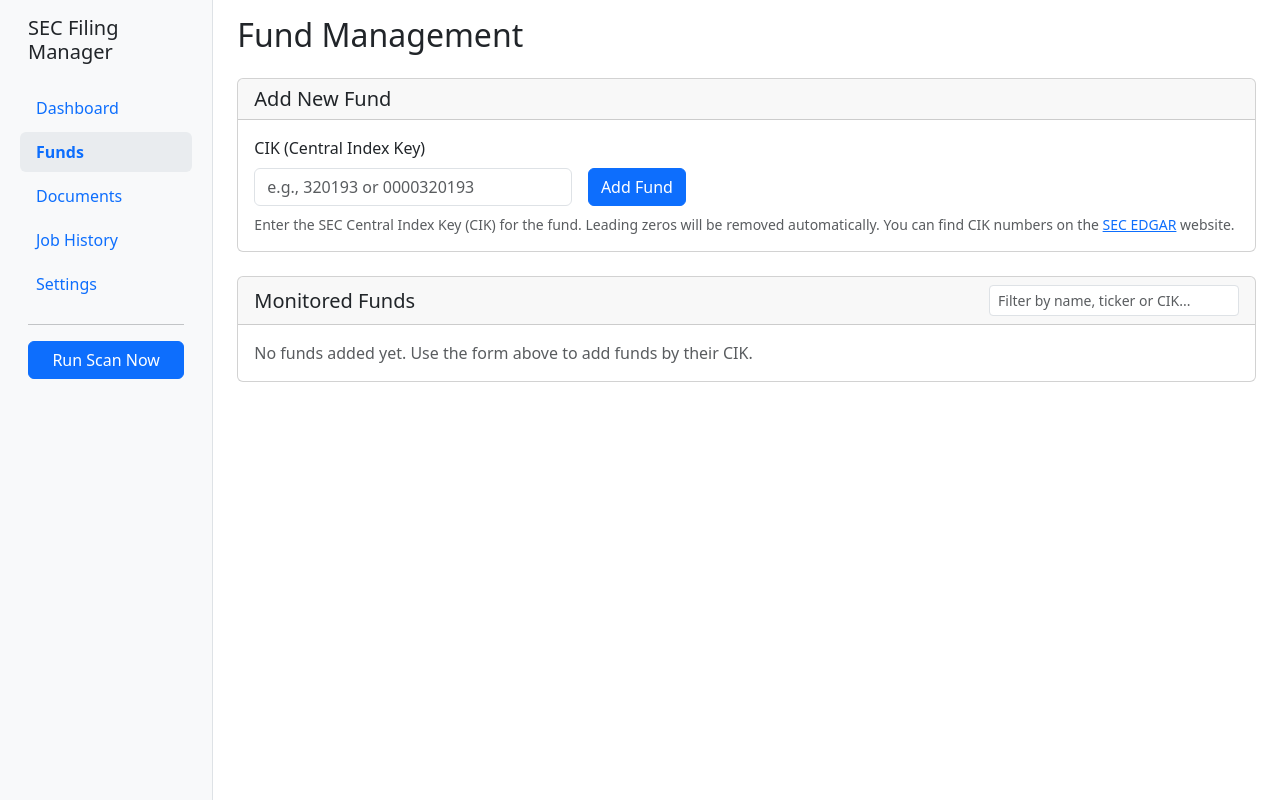
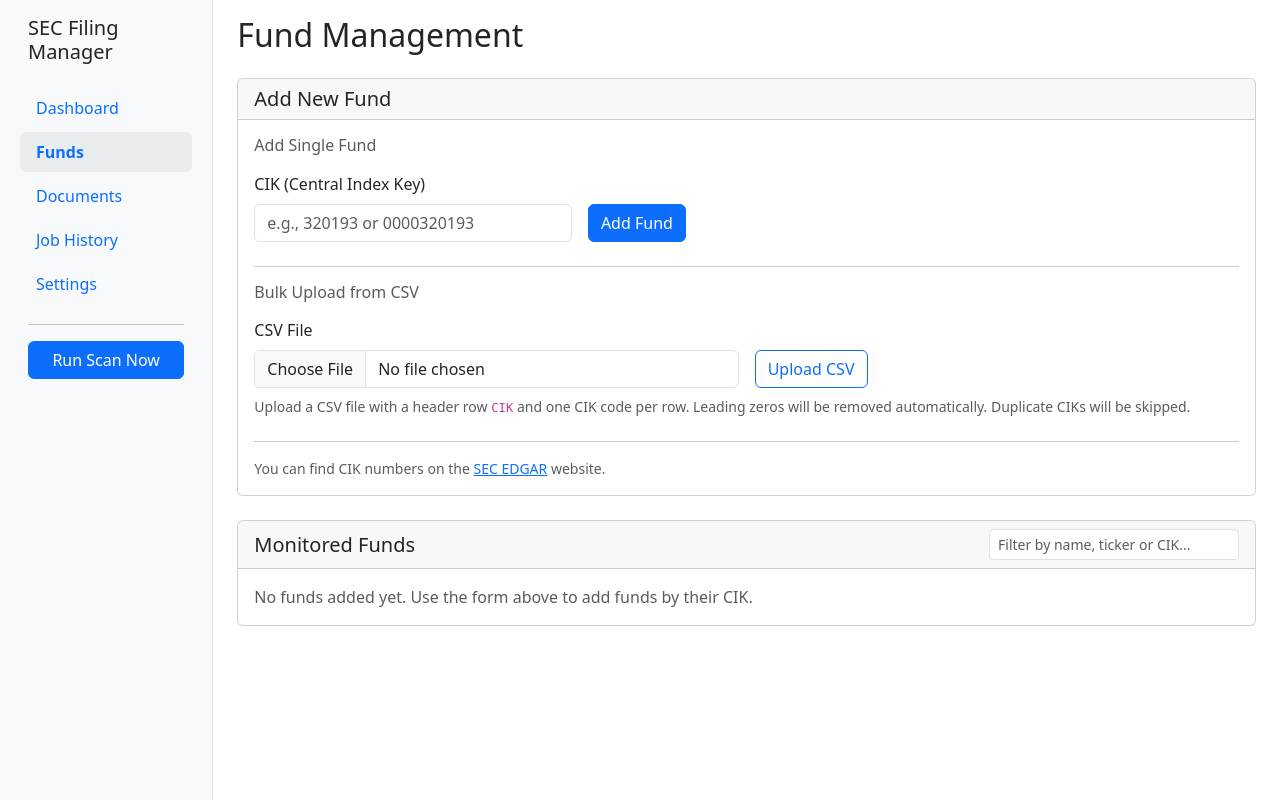
Before and after one commit to spoondev/sec-fam-solution, a FastAPI app: page /funds in a window 1280 px wide. Run offline with FastAPI, Linux system fonts and the light colour scheme.

Commit message:
Add bulk CSV upload for funds
Allow users to upload a CSV file with a CIK column to add multiple
funds at once. Includes validation for numeric-only CIKs, duplicate
detection, and clear error reporting for any issues.

Co-Authored-By: Claude Sonnet 4.5 <noreply@anthropic.com>

```diff
--- a/app/api/routes.py
+++ b/app/api/routes.py
@@ -1,11 +1,13 @@
 """FastAPI route definitions"""
 
-from fastapi import APIRouter, Depends, Request, Form, HTTPException, BackgroundTasks
+from fastapi import APIRouter, Depends, Request, Form, HTTPException, BackgroundTasks, UploadFile, File
 from fastapi.responses import HTMLResponse, RedirectResponse, JSONResponse
 from fastapi.templating import Jinja2Templates
 from sqlalchemy.orm import Session
 from pathlib import Path
 import logging
+import csv
+import io
 
 from app.database import get_db
 from app.services.fund_service import FundService
@@ -96,6 +98,127 @@ async def add_fund(
             url=f"/funds?error=Failed to add fund: {str(e)}",
             status_code=303
         )
+
+
+@router.post("/funds/bulk", response_class=HTMLResponse)
+async def bulk_add_funds(
+    request: Request,
+    csv_file: UploadFile = File(...),
+    db: Session = Depends(get_db)
+):
+    """Bulk add funds from CSV file"""
+    fund_service = FundService(db)
+    document_service = DocumentService(db)
+
+    # Result tracking
+    result = {
+        "added": 0,
+        "skipped_duplicates": [],
+        "invalid_ciks": [],
+        "errors": []
+    }
+
+    try:
+        # Read and decode CSV content
+        content = await csv_file.read()
+        try:
+            text_content = content.decode('utf-8')
+        except UnicodeDecodeError:
+            text_content = content.decode('latin-1')
+
+        # Parse CSV
+        csv_reader = csv.DictReader(io.StringIO(text_content))
+
+        # Check for CIK column
+        if not csv_reader.fieldnames or 'CIK' not in [f.upper() for f in csv_reader.fieldnames]:
+            # Re-render the page with error
+            funds = fund_service.get_all_funds()
+            funds_with_latest = []
+            for fund in funds:
+                latest_doc = document_service.get_latest_document_for_fund(fund.id)
+                funds_with_latest.append({"fund": fund, "latest_document": latest_doc})
+
+            return templates.TemplateResponse("funds.html", {
+                "request": request,
+                "funds_with_latest": funds_with_latest,
+                "error": "CSV file must have a 'CIK' column header",
+            })
+
+        # Find the actual CIK column name (case-insensitive)
+        cik_column = next(f for f in csv_reader.fieldnames if f.upper() == 'CIK')
+
+        # Get existing CIKs for duplicate checking
+        existing_ciks = {fund.cik for fund in fund_service.get_all_funds()}
+
+        # Process each row
+        ciks_to_add = []
+        for row in csv_reader:
+            cik_raw = row.get(cik_column, '').strip()
+
+            if not cik_raw:
+                continue
+
+            # Validate: CIK must be numeric only
+            if not cik_raw.replace('0', '').isdigit() and cik_raw != '0':
+                # Check if it's actually numeric (could be all zeros or have leading zeros)
+                if not cik_raw.isdigit():
+                    result["invalid_ciks"].append(cik_raw)
+                    continue
+
+            # Format: strip leading zeros
+            cik_clean = cik_raw.lstrip("0") or "0"
+
+            # Check for duplicates against existing funds
+            if cik_clean in existing_ciks:
+                result["skipped_duplicates"].append(cik_clean)
+                continue
+
+            # Check for duplicates within the CSV itself
+            if cik_clean in [c for c, _ in ciks_to_add]:
+                continue
+
+            ciks_to_add.append((cik_clean, cik_raw))
+
+        # Add valid CIKs
+        for cik_clean, cik_raw in ciks_to_add:
+            try:
+                await fund_service.add_fund(cik_clean)
+                result["added"] += 1
+            except ValueError as e:
+                # Already exists (race condition) or other validation error
+                if "already exists" in str(e).lower():
+                    result["skipped_duplicates"].append(cik_clean)
+                else:
+                    result["errors"].append({"cik": cik_clean, "message": str(e)})
+            except Exception as e:
+                result["errors"].append({"cik": cik_clean, "message": str(e)})
+
+    except Exception as e:
+        logger.exception(f"Error processing CSV: {e}")
+        funds = fund_service.get_all_funds()
+        funds_with_latest = []
+        for fund in funds:
+            latest_doc = document_service.get_latest_document_for_fund(fund.id)
+            funds_with_latest.append({"fund": fund, "latest_document": latest_doc})
+
+        return templates.TemplateResponse("funds.html", {
+            "request": request,
+            "funds_with_latest": funds_with_latest,
+            "error": f"Error processing CSV file: {str(e)}",
+        })
+
+    # Re-fetch funds to show updated list
+    funds = fund_service.get_all_funds()
+    funds_with_latest = []
+    for fund in funds:
+        latest_doc = document_service.get_latest_document_for_fund(fund.id)
+        funds_with_latest.append({"fund": fund, "latest_document": latest_doc})
+
+    return templates.TemplateResponse("funds.html", {
+        "request": request,
+        "funds_with_latest": funds_with_latest,
+        "bulk_result": result,
+    })
 
 
 @router.post("/funds/{fund_id}/toggle")
--- a/app/templates/funds.html
+++ b/app/templates/funds.html
@@ -11,7 +11,9 @@
         <h5 class="mb-0">Add New Fund</h5>
     </div>
     <div class="card-body">
-        <form action="/funds" method="post" class="row g-3 align-items-end">
+        <!-- Single CIK Input -->
+        <h6 class="text-muted mb-3">Add Single Fund</h6>
+        <form action="/funds" method="post" class="row g-3 align-items-end mb-4">
             <div class="col-md-4">
                 <label for="cik" class="form-label">CIK (Central Index Key)</label>
                 <input type="text" class="form-control" id="cik" name="cik"
@@ -21,8 +23,62 @@
                 <button type="submit" class="btn btn-primary">Add Fund</button>
             </div>
         </form>
+
+        <hr>
+
+        <!-- Bulk Upload -->
+        <h6 class="text-muted mb-3">Bulk Upload from CSV</h6>
+        <form action="/funds/bulk" method="post" enctype="multipart/form-data" class="row g-3 align-items-end">
+            <div class="col-md-6">
+                <label for="csv_file" class="form-label">CSV File</label>
+                <input type="file" class="form-control" id="csv_file" name="csv_file" accept=".csv" required>
+            </div>
+            <div class="col-auto">
+                <button type="submit" class="btn btn-outline-primary">Upload CSV</button>
+            </div>
+        </form>
         <small class="text-muted mt-2 d-block">
-            Enter the SEC Central Index Key (CIK) for the fund. Leading zeros will be removed automatically.
+            Upload a CSV file with a header row <code>CIK</code> and one CIK code per row.
+            Leading zeros will be removed automatically. Duplicate CIKs will be skipped.
+        </small>
+
+        <!-- Bulk Upload Results -->
+        {% if bulk_result %}
+        <div class="mt-4">
+            <h6>Bulk Upload Results</h6>
+            {% if bulk_result.added > 0 %}
+            <div class="alert alert-success py-2">
+                <strong>{{ bulk_result.added }}</strong> fund(s) added successfully.
+            </div>
+            {% endif %}
+            {% if bulk_result.skipped_duplicates %}
+            <div class="alert alert-warning py-2">
+                <strong>{{ bulk_result.skipped_duplicates|length }}</strong> duplicate(s) skipped:
+                <code>{{ bulk_result.skipped_duplicates|join(', ') }}</code>
+            </div>
+            {% endif %}
+            {% if bulk_result.invalid_ciks %}
+            <div class="alert alert-danger py-2">
+                <strong>{{ bulk_result.invalid_ciks|length }}</strong> invalid CIK(s) - must be numeric only:
+                <code>{{ bulk_result.invalid_ciks|join(', ') }}</code>
+            </div>
+            {% endif %}
+            {% if bulk_result.errors %}
+            <div class="alert alert-danger py-2">
+                <strong>Errors:</strong>
+                <ul class="mb-0 mt-1">
+                    {% for err in bulk_result.errors %}
+                    <li>CIK {{ err.cik }}: {{ err.message }}</li>
+                    {% endfor %}
+                </ul>
+            </div>
+            {% endif %}
+        </div>
+        {% endif %}
+
+        <hr class="mt-4">
+
+        <small class="text-muted d-block">
             You can find CIK numbers on the <a href="https://www.sec.gov/cgi-bin/browse-edgar?action=getcompany" target="_blank">SEC EDGAR</a> website.
         </small>
     </div>
```
